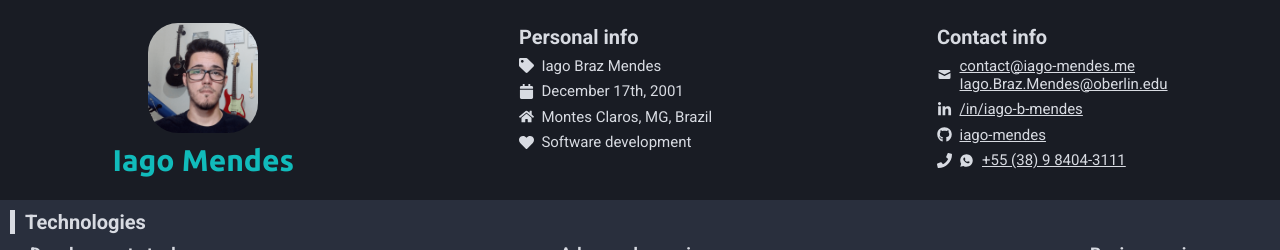
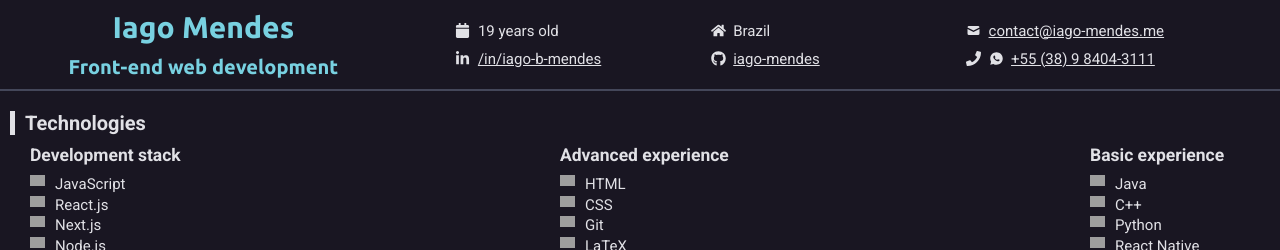
Before and after one commit to iago-mendes/iago-mendes, a Next.js app: page /resume/cs in a window 1280 px wide. Shown: the top 250 px of the page. Built offline with nearby package versions, Linux system fonts and the light colour scheme; grey boxes are pictures that could not be loaded.

Commit message:
use omni theme; change cs resume header

```diff
--- a/src/pages/resume/cs.tsx
+++ b/src/pages/resume/cs.tsx
@@ -18,63 +18,32 @@
 
 			<header>
 				<div className='me'>
-					<div className='img'>
-						<Image src='/me.png' width={1000} height={1000} layout='responsive' />
-					</div>
 					<h1>
 						Iago Mendes
 					</h1>
+					<h2>
+						Front-end web development
+					</h2>
 				</div>
 
-				<div className='info'>
-					<h2>
-						Personal info
-					</h2>
-
-					<div className='field'>
-						<FaTag />
-						<span>
-							Iago Braz Mendes
-						</span>
-					</div>
-
+				<ul className='info'>
 					<div className='field'>
 						<FaCalendar />
 						<span>
-							December 17th, 2001
+							19 years old
 						</span>
 					</div>
 
 					<div className='field'>
 						<FaHome />
 						<span>
-							Montes Claros, MG, Brazil
+							Brazil
 						</span>
 					</div>
 
 					<div className='field'>
-						<FaHeart />
-						<span>
-							Software development
-						</span>
-					</div>
-				</div>
-
-				<div className='info'>
-					<h2>
-						Contact info
-					</h2>
-
-					<div className='field'>
 						<HiMail />
-						<ul>
-							<li>
-								<ExternalLink url='mailto:contact@iago-mendes.me' text='contact@iago-mendes.me' />
-							</li>
-							<li>
-								<ExternalLink url='mailto:Iago.Braz.Mendes@oberlin.edu' text='Iago.Braz.Mendes@oberlin.edu' />
-							</li>
-						</ul>
+						<ExternalLink url='mailto:contact@iago-mendes.me' text='contact@iago-mendes.me' />
 					</div>
 
 					<div className='field'>
@@ -92,7 +61,7 @@
 						<RiWhatsappFill />
 						<ExternalLink url='https://wa.me/5528984043111' text='+55 (38) 9 8404-3111' />
 					</div>
-				</div>
+				</ul>
 			</header>
 
 			{/* technologies */}
--- a/src/styles/global.ts
+++ b/src/styles/global.ts
@@ -18,7 +18,7 @@
 	body
 	{
 		background-color: ${p => p.theme.background};
-		color: ${p => p.theme.text};
+		color: ${p => p.theme.foreground};
 	}
 
 	body, input, textarea, button
--- a/src/styles/pages/resume/cs.ts
+++ b/src/styles/pages/resume/cs.ts
@@ -3,12 +3,13 @@
 const Container = styled.div`
 	header
 	{
-		height: 20rem;
-		background-color: ${p => p.theme.detailLight};
-
 		display: flex;
 		align-items: center;
 		justify-content: space-around;
+
+		padding: 1rem;
+		border-bottom: ${p => p.theme.currentLine} 2px solid;
+		margin-bottom: 1rem;
 
 		.me
 		{
@@ -17,38 +18,30 @@
 			align-items: center;
 			gap: 1rem;
 
-			.img
-			{
-				width: 11rem;
-				height: 11rem;
-
-				img
-				{
-					border-radius: 3rem;
-				}
-			}
-
 			h1
 			{
 				font-size: 3rem;
 				font-family: Ubuntu;
 
-				color: ${p => p.theme.detailStrong};
+				color: ${p => p.theme.cyan};
 			}
-		}
-
-		.info
-		{
-			height: 75%;
-
-			display: flex;
-			flex-direction: column;
-			gap: 0.75rem;
 
 			h2
 			{
 				font-size: 2rem;
+				font-family: Ubuntu;
+
+				color: ${p => p.theme.cyan};
 			}
+		}
+
+		ul.info
+		{
+			width: 60%;
+
+			display: grid;
+			grid-template-columns: repeat(auto-fill, minmax(20rem, 1fr));
+			gap: 1rem;
 
 			.field
 			{
@@ -59,11 +52,6 @@
 				font-size: 1.5rem;
 
 				display: flex;
-
-				ul
-				{
-					list-style: none;
-				}
 			}
 		}
 	}
@@ -75,7 +63,7 @@
 
 		h2
 		{
-			border-left: ${p => p.theme.text} 5px solid;
+			border-left: ${p => p.theme.foreground} 5px solid;
 			padding-left: 1rem;
 			margin-left: -2rem;
 			margin-bottom: 1rem;
--- a/src/styles/theme.ts
+++ b/src/styles/theme.ts
@@ -1,9 +1,17 @@
 const theme =
 {
-	background: '#292f3d',
-	text: '#d8dbe2',
-	detailStrong: '#11bbbb',
-	detailLight: '#191c24'
+	background:	'#191622',
+	currentLine:	'#44475a',
+	selection:	'#41414D',
+	foreground:	'#E1E1E6',
+	comment:	'#483C67',
+	cyan:	'#78D1E1',
+	green:	'#67E480',
+	orange:	'#E89E64',
+	pink:	'#FF79C6',
+	purple:	'#988BC7',
+	red:	'#E96379',
+	yellow:	'#E7DE79',
 }
 
 export default theme
```
